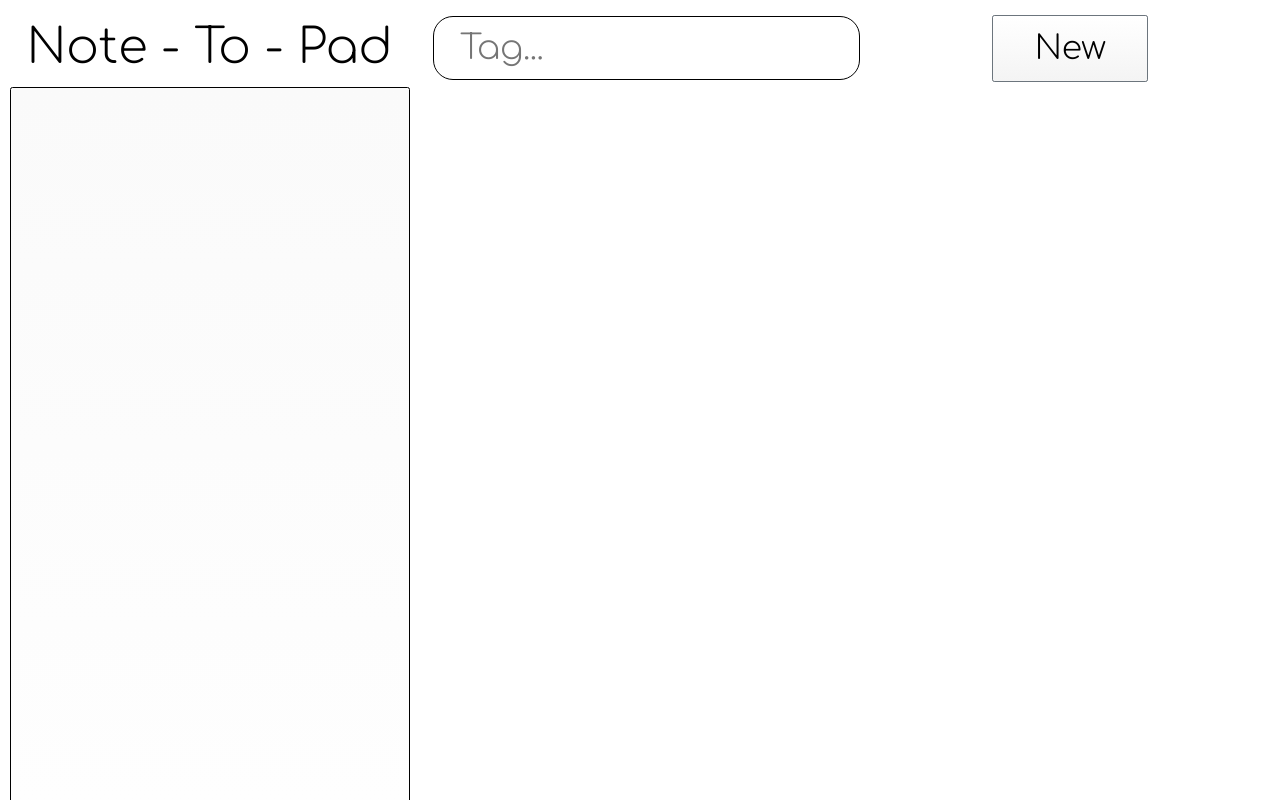
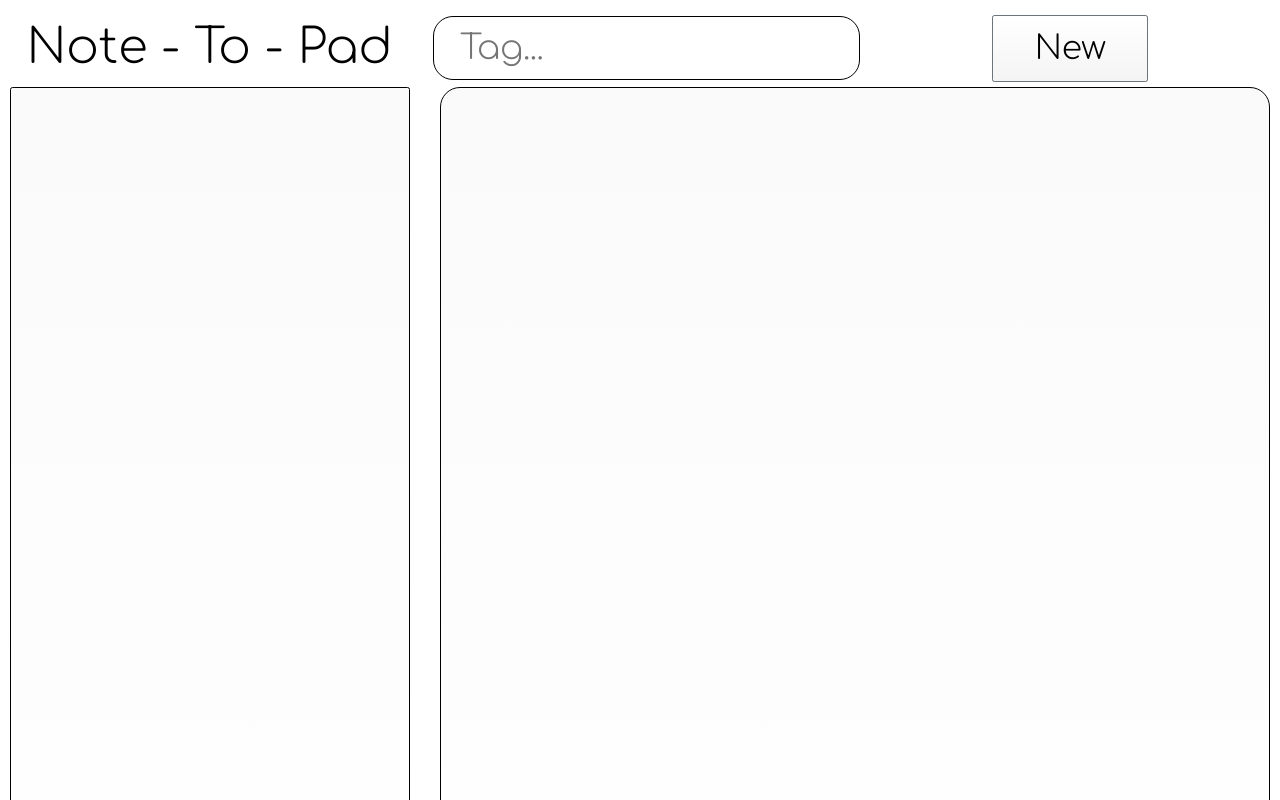
Before and after one commit to rafaelflores520/note-to-pad, a React (Create React App) app: page / in a window 1280 px wide. Shown: the top 800 px of the page. Built offline with nearby package versions, Linux system fonts and the light colour scheme.

Commit message:
Fix de Bugs de la lista de NOtas, scroleable y elementos scroleables

```diff
--- a/src/App.css
+++ b/src/App.css
@@ -51,6 +51,19 @@
   margin: 10px;
 }
 
+.Note-mask {
+  /*position: absolute;*/
+  width: 100%;
+  height: 896px;
+  left: 10%;
+  top: 10%;
+
+  background: linear-gradient(180deg, #FAFAFA 0%, rgba(250, 250, 250, 0) 100%);
+  border: 1px solid #000000;
+  box-sizing: border-box;
+  border-radius: 20px;
+}
+
 
 
 /*.App {
--- a/src/App.js
+++ b/src/App.js
@@ -6,28 +6,9 @@ import Note from './Note';
 import { Button } from 'reactstrap';
 
 let isThere = !!localStorage.getItem('datos')
-console.log("Entro?")
 const notesArray = isThere ? JSON.parse(localStorage.getItem('datos')) : []
-console.log(notesArray)
-
-/*constructor(props){
-    super(props)
-    if (!!guardado) {
-      state = guardado
-    }else{
-      state = {
-        currentNote: null,
-        notes: notesArray,
-        search: ''
-      }
-  } */
 
 export default class App extends React.Component {
-  /*componentDidMount() {
-    const currentNote = localStorage.getItem('datosC') === 'true';
-    const user = rememberMe ? localStorage.getItem('user') : '';
-    this.setState({ user, rememberMe });
-  }*/
   state = {
     currentNote: null,
     notes: notesArray,
@@ -44,7 +25,7 @@ export default class App extends React.Component {
 
   deletenote = (note) =>{
     this.setState((state) => ({ notes: state.notes.filter(noteIterator => (noteIterator.id !== note.id)) }))
-    this.setState({ currentNote: null })
+    this.changeCurrentNote(null);
   }
 
   saveNote = (note) =>{
@@ -85,6 +66,8 @@ export default class App extends React.Component {
         <div className="row">
           <NoteList notes={this.state.notes} changeCurrentNote={this.changeCurrentNote} deletenote={this.deletenote} query={this.state.search}/>
           <div className="col">
+            {( this.state.currentNote === null ) &&
+            ( <div className="Note-mask"/>)}
             {( this.state.currentNote !== null ) && ( <Note note={this.state.currentNote} savenote={this.saveNote}/> )}
           </div>
         </div>
--- a/src/Note.css
+++ b/src/Note.css
@@ -90,6 +90,10 @@
     }
 }
 
+.Note-body, .Note-tags, .Note-title:focus{
+    outline: #C4C4C4;
+}
+
 .dash {
     border: 1px solid #c0c0c0;
 }
--- a/src/NoteList.css
+++ b/src/NoteList.css
@@ -25,6 +25,7 @@
 .Note-item {
     margin: 2%;
     height: 20%;
+    min-height: 180px;
 
     background: linear-gradient(180deg, #FAFAFA 0%, rgba(255, 255, 255, 0) 100%);
     border: 1px solid #000000;
--- a/src/NoteList.js
+++ b/src/NoteList.js
@@ -40,6 +40,9 @@ export default class NoteList extends React.Component {
 function findit(arr, qry){
     console.log("Entra a la funcion")
     console.log(arr)
+    if (!arr.length) {
+        return true
+    }
     for (let i = 0; i < arr.length; i++) {
         const el = arr[i];
         if (el.includes(qry)) {
--- a/src/SearchTag.css
+++ b/src/SearchTag.css
@@ -35,3 +35,7 @@
     align-items: center;
     text-align: left;
 }
+
+.Search-input:focus{
+    outline: none;
+}
```
Also changed, not shown: src/Note.js (+0 -8 lines).
